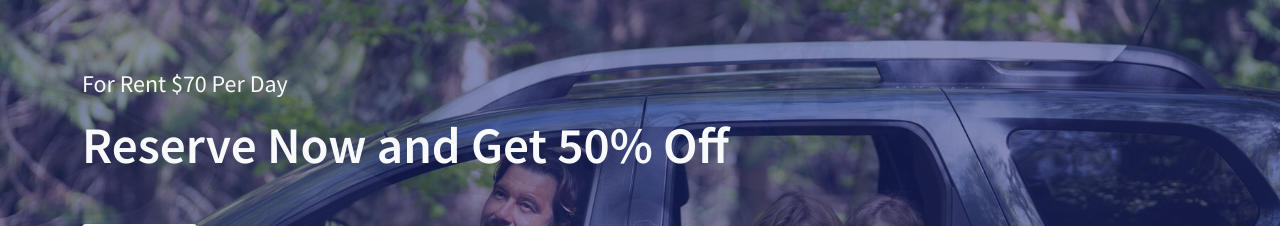
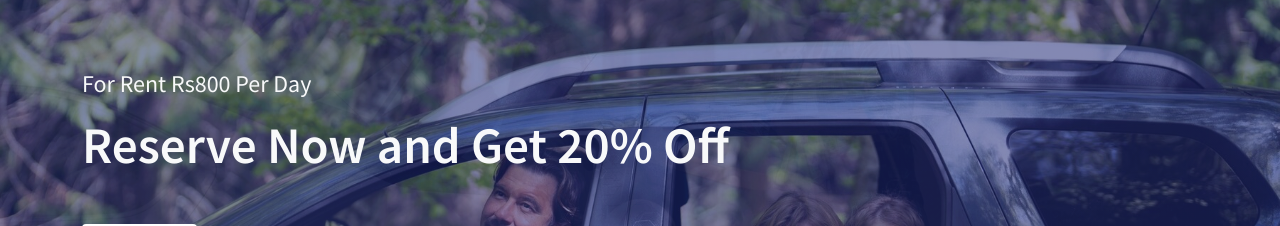
Before and after one commit to jemmyasjd/EvRent, a React (Create React App) app: page /home in a window 1280 px wide. Shown: the part 310-536 px from the top of the page. Built offline with nearby package versions, Linux system fonts and the light colour scheme; no server answers.

Commit message:
Required changes in HeroSlider.jsx

```diff
--- a/src/components/UI/HeroSlider.jsx
+++ b/src/components/UI/HeroSlider.jsx
@@ -22,8 +22,8 @@ const HeroSlider = () => {
       <div className="slider__item slider__item-01 mt0">
         <Container>
           <div className="slider__content ">
-            <h4 className="text-light mb-3">For Rent $70 Per Day</h4>
-            <h1 className="text-light mb-4">Reserve Now and Get 50% Off</h1>
+            <h4 className="text-light mb-3">For Rent Rs800 Per Day</h4>
+            <h1 className="text-light mb-4">Reserve Now and Get 20% Off</h1>
 
             <button className="btn reserve__btn mt-4">
               <Link to="/cars">Reserve Now</Link>
@@ -35,8 +35,8 @@ const HeroSlider = () => {
       <div className="slider__item slider__item-02 mt0">
         <Container>
           <div className="slider__content ">
-            <h4 className="text-light mb-3">For Rent $70 Per Day</h4>
-            <h1 className="text-light mb-4">Reserve Now and Get 50% Off</h1>
+            <h4 className="text-light mb-3">For Rent Rs800 Per Day</h4>
+            <h1 className="text-light mb-4">Reserve Now and Get 20% Off</h1>
 
             <button className="btn reserve__btn mt-4">
               <Link to="/cars">Reserve Now</Link>
@@ -48,8 +48,8 @@ const HeroSlider = () => {
       <div className="slider__item slider__item-03 mt0">
         <Container>
           <div className="slider__content ">
-            <h4 className="text-light mb-3">For Rent $70 Per Day</h4>
-            <h1 className="text-light mb-4">Reserve Now and Get 50% Off</h1>
+            <h4 className="text-light mb-3">For Rent Rs800 Per Day</h4>
+            <h1 className="text-light mb-4">Reserve Now and Get 20% Off</h1>
 
             <button className="btn reserve__btn mt-4">
               <Link to="/cars">Reserve Now</Link>
```
